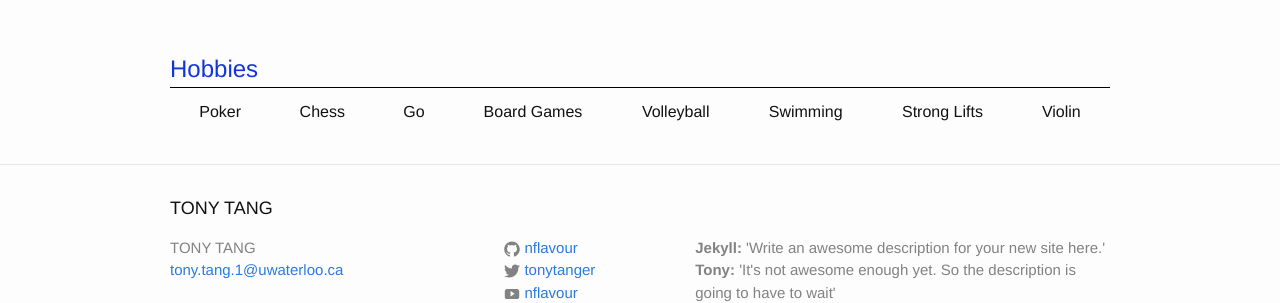
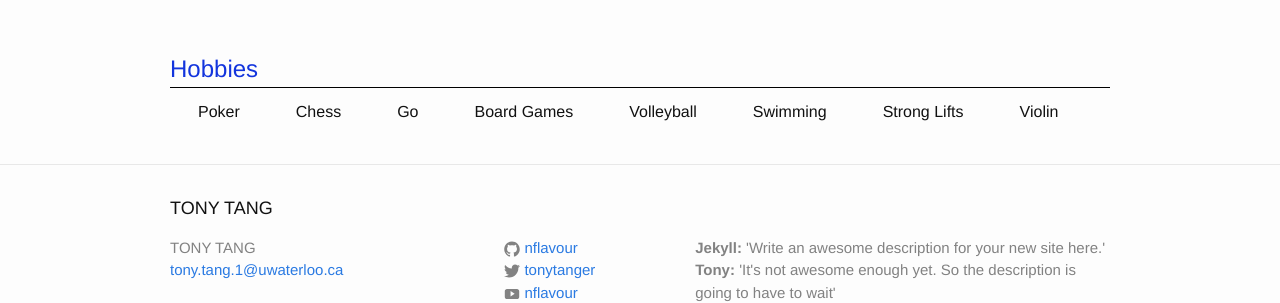
Before and after one commit to nflavour/nflavour.github.io, a Jekyll site: the page built from index.html, in a window 1280 px wide. Shown: the part 1694-1997 px from the top of the page. Built offline with Jekyll 4.4.1, drawn with Linux system fonts in a browser that asks for light colours; nearby versions of some CDN libraries.

Commit message:
fixed layout issues with mobile

```diff
--- a/_sass/_layout.scss
+++ b/_sass/_layout.scss
@@ -283,7 +283,7 @@
             display: table;
             width: 100%;
             .hobby {
-                display: table-cell;
+                display: inline-block;
                 padding: 0 1.75em;
                 border: none;
                 text-align: center;
```
